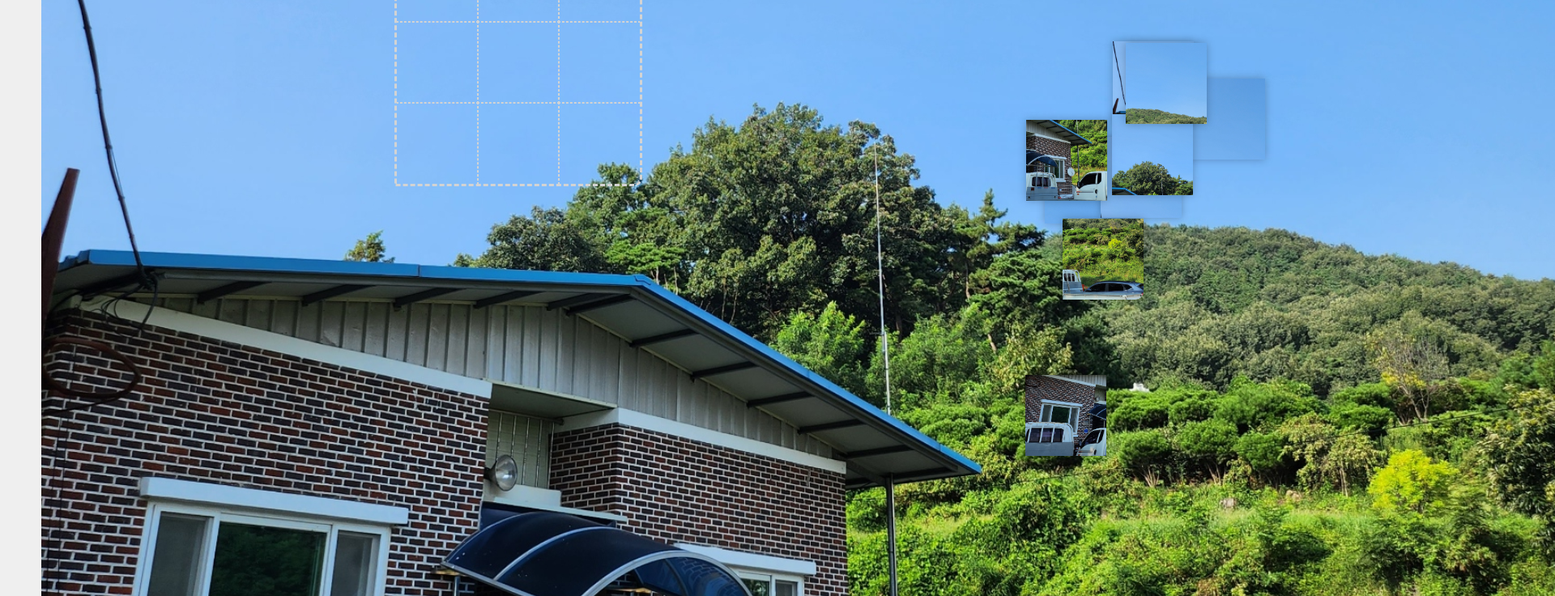
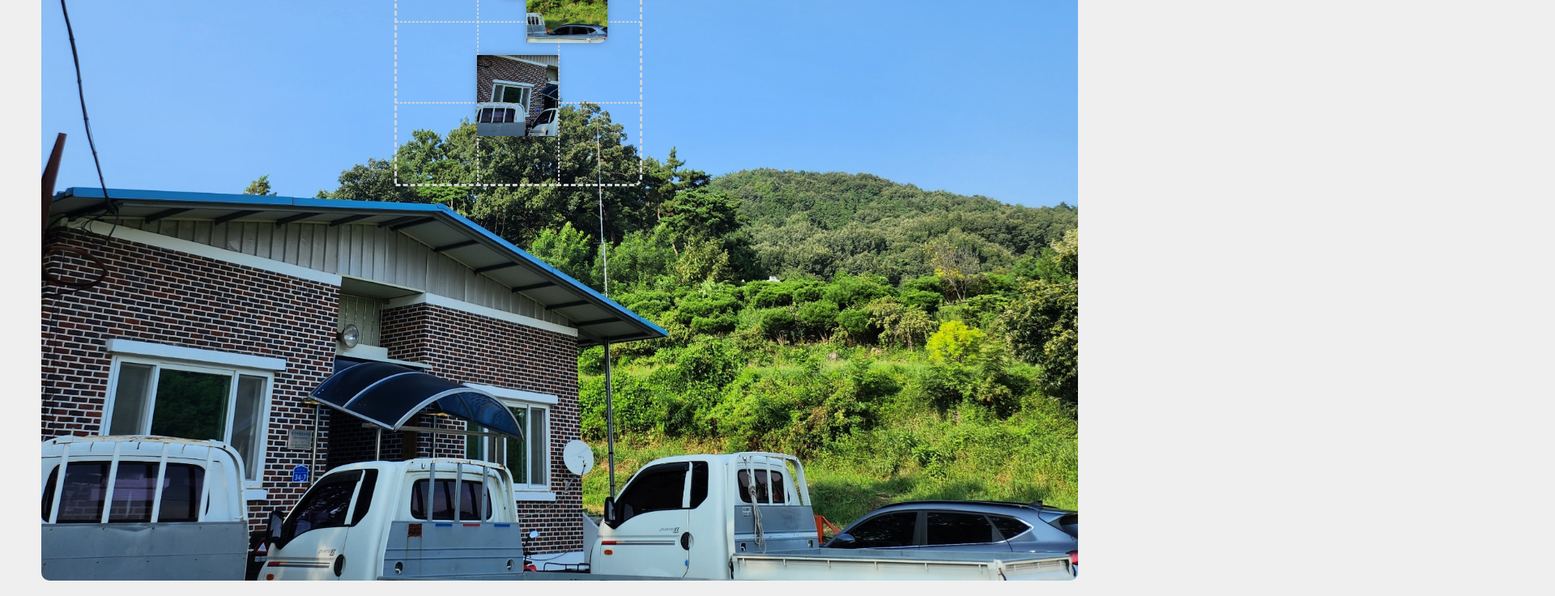
Before and after one commit to msmsmsms23/puzzle, a website: page public/index.html in a window 1280 px wide. Shown: the part 323-1059 px from the top of the page at 81% size, 1920 px wide, since content can reach past the window. Drawn offline with nearby package versions, Linux system fonts and the light colour scheme; a web font is replaced by a local one.

Commit message:
위치 수정

```diff
--- a/public/index.html
+++ b/public/index.html
@@ -20,7 +20,7 @@
 </script>
   <h1 class="title">🧩<span id="title_color">광덕 1리</span> 사진 퍼즐🧩</h1>
   <h2 class="title">왼쪽에 보이는 사진처럼 퍼즐을 완성해보세요 !</h2>
-    <div><img id = 'complete' src = './img/1.jpg' width = "150%"></div>
+    <div><img id = 'complete' src = './img/1.jpg' width = "100%"></div>
     <div id='puz_box'>
       <div id='puz'>
         <i class='first' ondrop='drop(event)' ondragover='allowDrop(event)'></i>
--- a/public/puzzle.js
+++ b/public/puzzle.js
@@ -20,10 +20,10 @@ function randomize() {
   tempImg.src = randomImg;
 
   var ul = document.querySelectorAll('#puzz i');
-  var x1 = 1200;  // 특정 구역의 시작 x 좌표
-  var x2 = 1500;  // 특정 구역의 끝 x 좌표
-  var y1 = 300;  // 특정 구역의 시작 y 좌표
-  var y2 = 800;  // 특정 구역의 끝 y 좌표
+  var x1 = 500;  // 특정 구역의 시작 x 좌표
+  var x2 = 900;  // 특정 구역의 끝 x 좌표
+  var y1 = 100;  // 특정 구역의 시작 y 좌표
+  var y2 = 400;  // 특정 구역의 끝 y 좌표
 
   for (var i = 0; i < ul.length; i++) {
     var randomLeft = Math.random() * (x2 - x1) + x1 + 'px';
```
